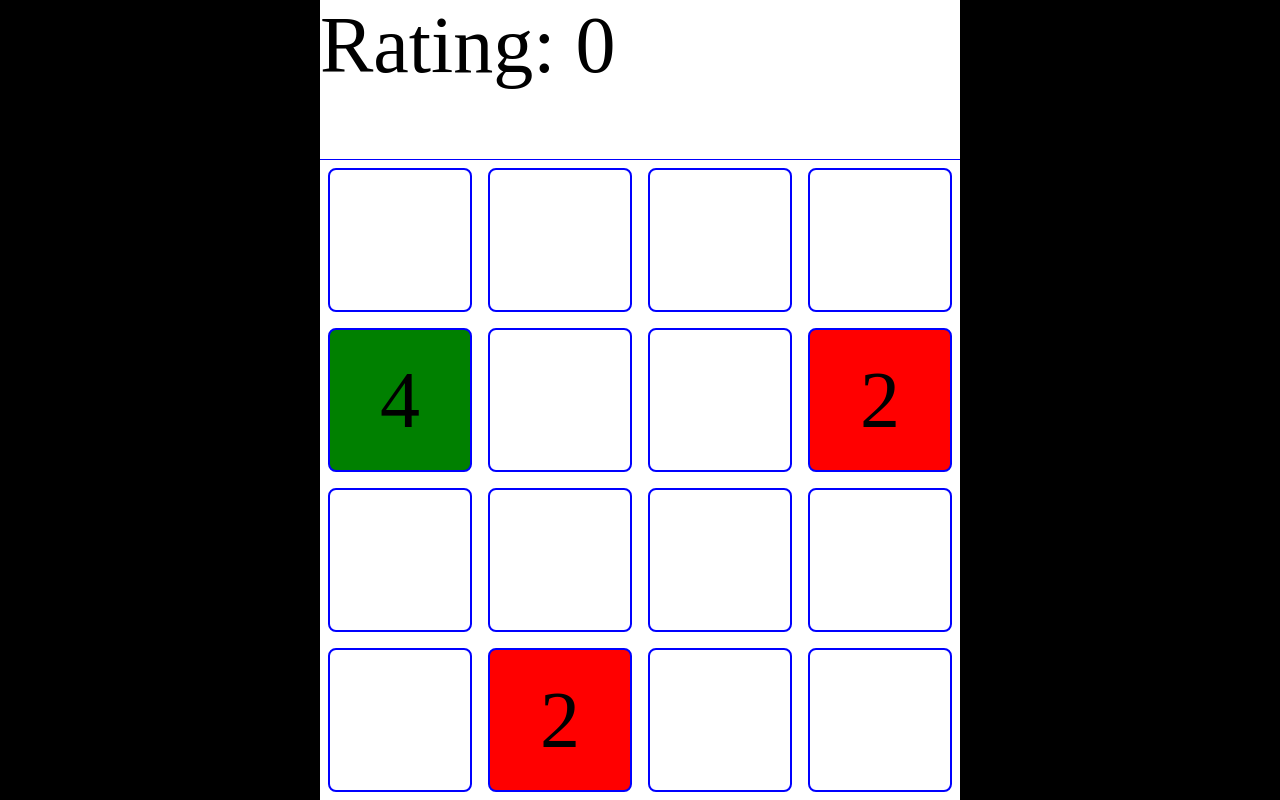
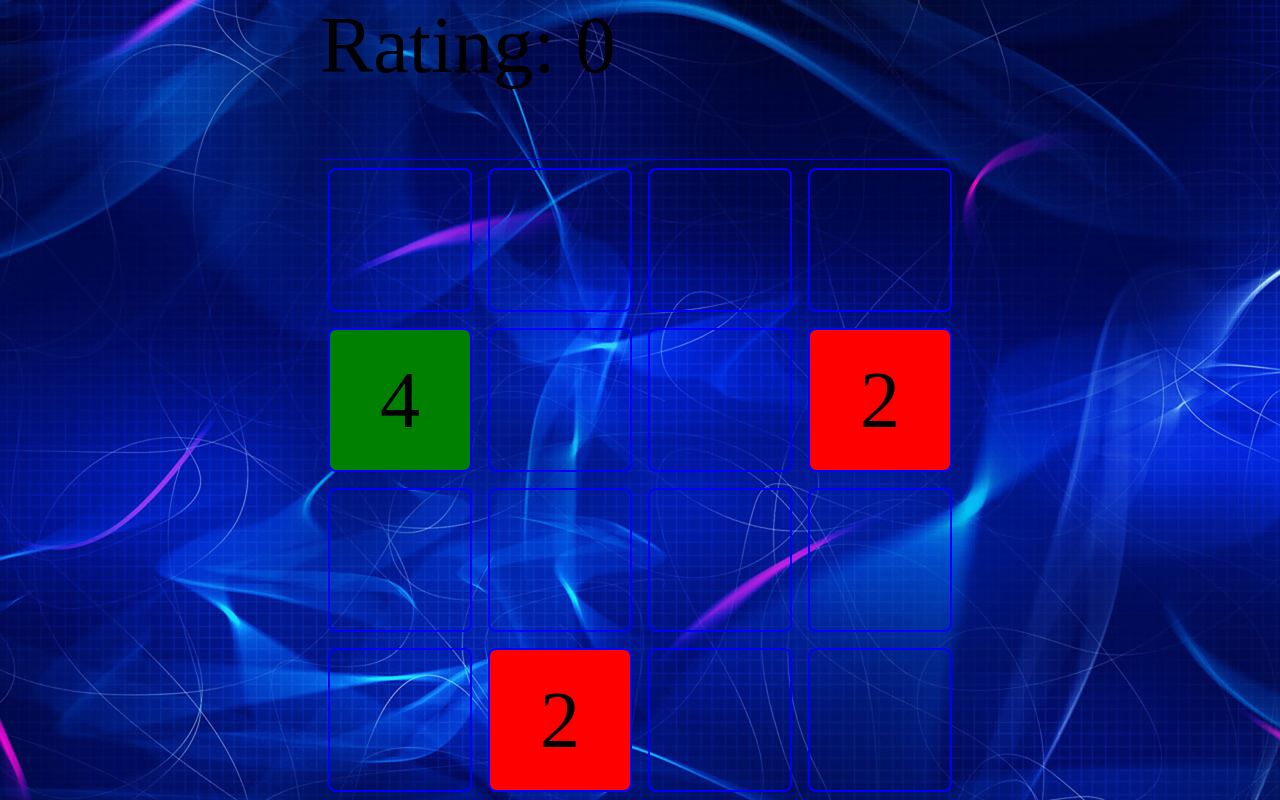
Before and after one commit to TeslaNick/firstgame, a plain HTML site: page index.html in a window 1280 px wide. Drawn offline with Linux system fonts and the light colour scheme.

Commit message:
Add Font

```diff
--- a/css/style.css
+++ b/css/style.css
@@ -13,13 +13,15 @@ html, body {
 	height: 100%;
 	width: 100%;
 	background-color: #000;
+	background-image: url(../img/font.jpg);
+	background-position: center;
+	background-repeat: no-repeat;
 }
 
 .game .header {
 	height: 20vmin;
 	width: 80vmin;
 	font-size: 10vmin;
-	background-color: #fff;
 	box-sizing: border-box;
 	border-bottom: 1px solid blue;
 }
@@ -30,7 +32,6 @@ html, body {
 	flex-wrap: wrap;
 	height: 80vmin;
 	width: 80vmin;
-	background-color: #fff;
 }
 
 .game .field .cell {
```
Also changed, not shown: img/font.jpg (added).
